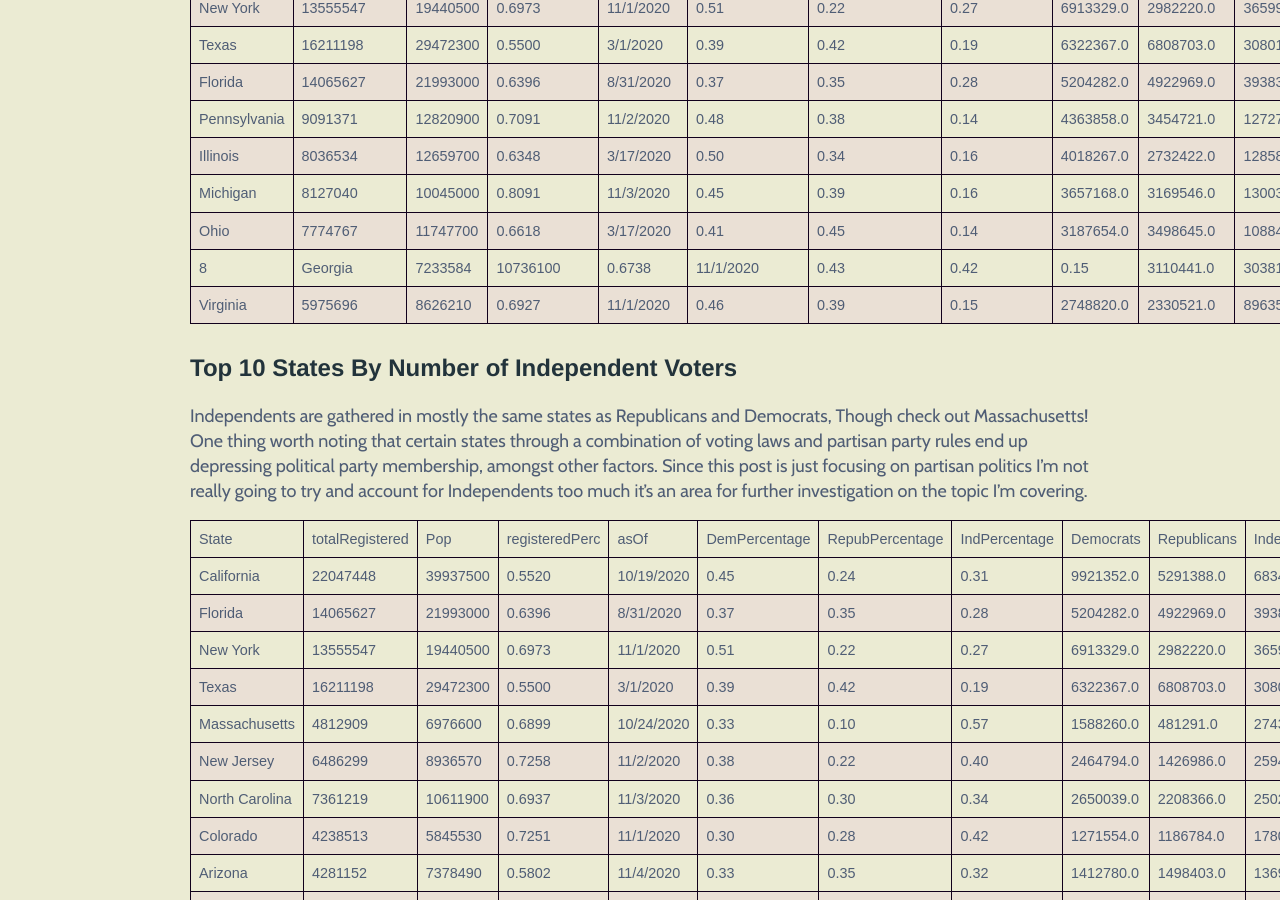
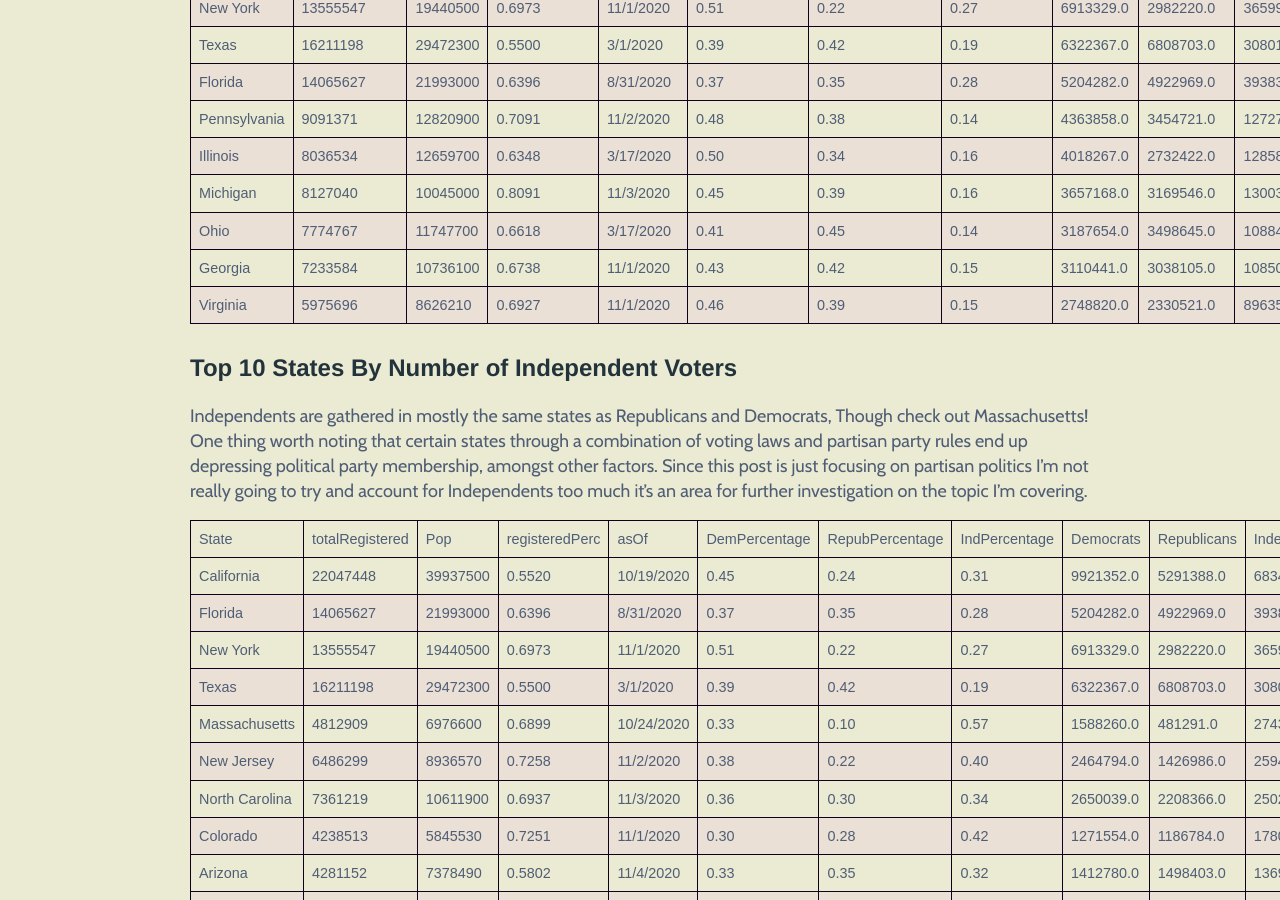
Before and after one commit to coreyclip/coreyclip.github.io, a Jekyll site: the page built from _posts/2020-12-05-Electoral-College-Partisan-Breakdown.md, in a window 1280 px wide and 900 px high, scrolled down 2202 px. Built offline with Jekyll 4.4.1, drawn with Linux system fonts in a browser that asks for light colours; nearby versions of some CDN libraries; some web fonts are replaced; our own code applies the rules of GitHub Pages for plain Markdown files.

Commit message:
remove graphs

```diff
--- a/_posts/2020-12-05-Electoral-College-Partisan-Breakdown.md
+++ b/_posts/2020-12-05-Electoral-College-Partisan-Breakdown.md
@@ -446,7 +446,6 @@
       <td>1088467.0</td>
     </tr>
     <tr>
-      <th>8</th>
       <td>Georgia</td>
       <td>7233584</td>
       <td>10736100</td>
@@ -858,6 +857,7 @@
 <table border="1" >
   <thead>
     <tr style="text-align: right;">
+      <th></th>
       <th>% Democrat</th>
       <th>% Republican</th>
       <th>% of Total Registered Voters</th>
@@ -885,10 +885,3 @@
   </tbody>
 </table>
 </div>
-
-#### Graphs
-<p float="left">
-    <img src="/images/most_democrats.png"  />
-    <img src="/images/most_republicans.png"  />
-    <img src="/images/most_independents.png"  />
-</p>
```
